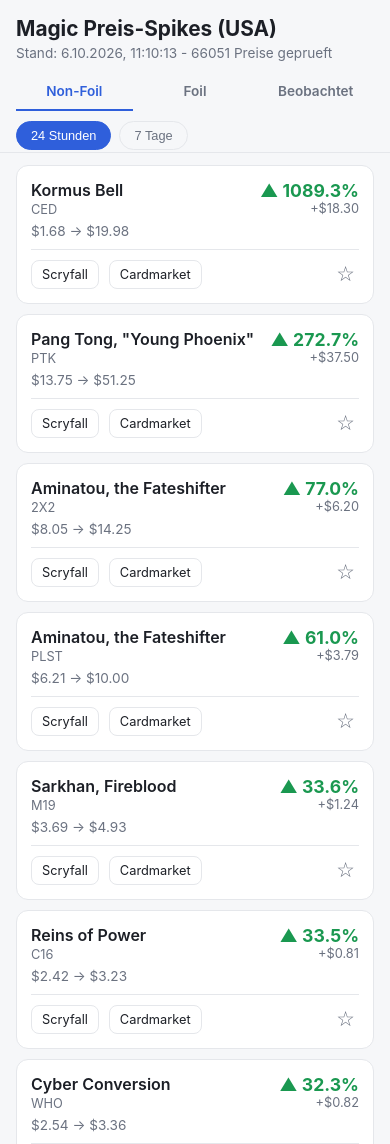
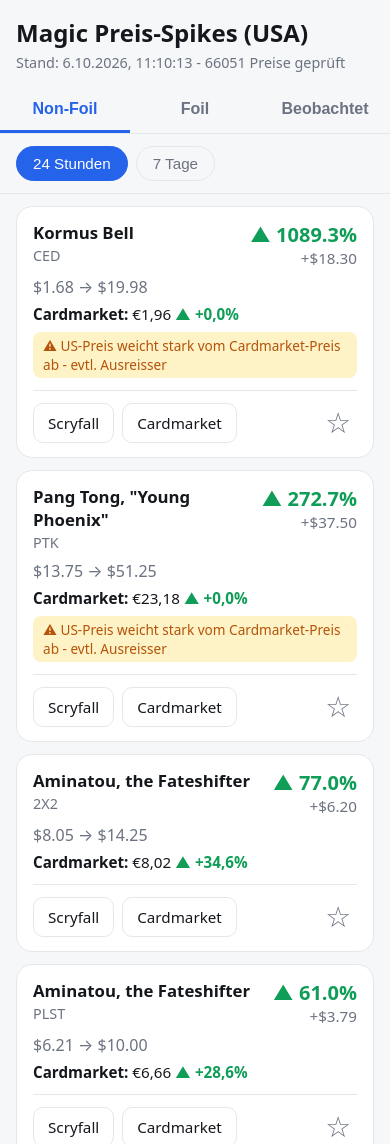
Before and after one commit to BoomBanks/Potato-Check, a plain HTML site: page site/index.html in a window 390 px wide. Shown: the top 1144 px of the page. Drawn offline with Linux system fonts and the light colour scheme.

Commit message:
Update index.html

```diff
--- a/site/index.html
+++ b/site/index.html
@@ -1,302 +1,295 @@
-<!DOCTYPE html>
+<!doctype html>
 <html lang="de">
 <head>
-<meta charset="UTF-8">
-<meta name="viewport" content="width=device-width, initial-scale=1, viewport-fit=cover">
-<title>MTG Preis-Spikes (USA)</title>
+<meta charset="utf-8">
+<meta name="viewport" content="width=device-width, initial-scale=1">
+<title>Magic Preis-Spikes</title>
 <style>
-  :root{
-    --bg:#0f1115; --card:#1a1d24; --text:#eef0f3; --muted:#9aa1ac;
-    --up:#3ddc84; --down:#ff5c5c; --border:#2a2e37; --accent:#5b8cff; --star:#f5c518;
-  }
-  @media (prefers-color-scheme: light){
-    :root:not([data-theme="dark"]){
-      --bg:#f6f7f9; --card:#ffffff; --text:#1c1f26; --muted:#6b7280;
-      --up:#1a9850; --down:#d6334c; --border:#e5e7eb; --accent:#2f5fdb; --star:#b8860b;
-    }
-  }
-  *{box-sizing:border-box}
-  html,body{height:100%}
-  body{
-    margin:0; background:var(--bg); color:var(--text);
-    font-family:-apple-system,BlinkMacSystemFont,"Segoe UI",Roboto,sans-serif;
-    padding-top:env(safe-area-inset-top,0px);
-    padding-bottom:env(safe-area-inset-bottom,0px);
-  }
-  header{
-    padding:20px 16px 0; position:sticky; top:0;
-    padding-top:calc(16px + env(safe-area-inset-top,0px));
-    background:var(--bg); border-bottom:1px solid var(--border); z-index:10;
-  }
-  h1{font-size:1.3rem; margin:0 0 4px}
-  #meta{color:var(--muted); font-size:0.85rem; margin-bottom:12px}
-  .tabs{display:flex; gap:4px}
-  .tab{
-    flex:1; text-align:center; padding:10px; cursor:pointer;
-    color:var(--muted); font-weight:600; font-size:0.85rem;
-    border-bottom:2px solid transparent;
-  }
-  .tab.active{color:var(--accent); border-bottom-color:var(--accent)}
-  .period-row{display:flex; gap:8px; padding:10px 0 2px}
-  .period-btn{
-    padding:6px 14px; border-radius:999px; border:1px solid var(--border);
-    background:transparent; color:var(--muted); font-size:0.8rem; cursor:pointer;
-  }
-  .period-btn.active{background:var(--accent); border-color:var(--accent); color:#fff}
-  main{padding:12px 16px 40px; max-width:680px; margin:0 auto}
-  .card{
-    background:var(--card); border:1px solid var(--border); border-radius:12px;
-    padding:14px; margin-bottom:10px;
-  }
-  .card-top{display:flex; justify-content:space-between; gap:10px}
-  .name{font-weight:600; font-size:1rem}
-  .set{color:var(--muted); font-size:0.8rem; margin-top:2px}
-  .prices{color:var(--muted); font-size:0.85rem; margin-top:6px}
-  .change{text-align:right; white-space:nowrap; font-weight:700; font-size:1.1rem}
-  .change.up{color:var(--up)}
-  .change.down{color:var(--down)}
-  .abs{font-size:0.8rem; font-weight:400; color:var(--muted)}
-  .card-actions{display:flex; align-items:center; gap:10px; margin-top:10px; padding-top:10px; border-top:1px solid var(--border)}
-  .link-btn{
-    font-size:0.8rem; padding:6px 10px; border-radius:8px; border:1px solid var(--border);
-    color:var(--text); text-decoration:none; background:transparent;
-  }
-  .star-btn{
-    margin-left:auto; background:none; border:none; font-size:1.3rem; cursor:pointer;
-    color:var(--muted); line-height:1; padding:4px;
-  }
-  .star-btn.active{color:var(--star)}
-  #empty{color:var(--muted); text-align:center; padding:40px 16px}
-  .watch-date{color:var(--muted); font-size:0.75rem; margin-top:4px}
+:root{--bg:#f6f7f9;--card:#fff;--text:#14171c;--muted:#6b7280;--line:#e5e7eb;--accent:#2563eb;--up:#0f9d58;--down:#d93025;--warn:#b45309;--warnbg:#fef3c7}
+@media (prefers-color-scheme:dark){:root{--bg:#0d1016;--card:#1a1e27;--text:#f1f3f6;--muted:#9aa3b2;--line:#2b303b;--accent:#5b8def;--up:#34d27b;--down:#ff6b6b;--warn:#fbbf24;--warnbg:#3a2e10}}
+*{box-sizing:border-box}
+body{margin:0;background:var(--bg);color:var(--text);font-family:system-ui,-apple-system,Segoe UI,Roboto,sans-serif;padding-bottom:40px}
+header{padding:16px 16px 4px}
+h1{margin:0 0 4px;font-size:1.5rem}
+.sub{color:var(--muted);font-size:.9rem}
+.tabs{display:flex;border-bottom:1px solid var(--line);margin-top:12px}
+.tab{flex:1;padding:12px 4px;background:none;border:0;border-bottom:3px solid transparent;color:var(--muted);font-size:1rem;font-weight:600}
+.tab.active{color:var(--accent);border-bottom-color:var(--accent)}
+.periods{display:flex;gap:8px;padding:12px 16px;border-bottom:1px solid var(--line)}
+.pill{padding:8px 16px;border-radius:999px;border:1px solid var(--line);background:none;color:var(--muted);font-size:.95rem}
+.pill.active{background:var(--accent);border-color:var(--accent);color:#fff}
+main{padding:12px 16px}
+.card{background:var(--card);border:1px solid var(--line);border-radius:16px;padding:14px 16px;margin-bottom:12px}
+.row{display:flex;justify-content:space-between;gap:12px}
+.name{font-weight:700;font-size:1.05rem}
+.set{color:var(--muted);font-size:.9rem;margin-top:2px}
+.pct{text-align:right;font-weight:700;font-size:1.25rem;color:var(--up);white-space:nowrap}
+.pct.neg{color:var(--down)}
+.abs{text-align:right;color:var(--muted);font-size:.95rem}
+.prices{color:var(--muted);margin-top:8px}
+.cm{margin-top:6px;font-size:.95rem}
+.cm b{font-weight:700}
+.cm .p{font-weight:700}
+.cm .p.up{color:var(--up)}
+.cm .p.down{color:var(--down)}
+.warn{display:inline-block;margin-top:8px;padding:4px 10px;border-radius:8px;background:var(--warnbg);color:var(--warn);font-size:.85rem}
+.actions{display:flex;align-items:center;gap:8px;margin-top:12px;padding-top:12px;border-top:1px solid var(--line)}
+a.btn{padding:9px 14px;border:1px solid var(--line);border-radius:10px;color:var(--text);text-decoration:none;font-size:.95rem}
+.star{margin-left:auto;background:none;border:0;font-size:1.8rem;color:var(--muted);padding:0 6px;line-height:1}
+.star.on{color:#f5b301}
+.empty{color:var(--muted);text-align:center;padding:40px 12px;line-height:1.5}
+.small{font-size:.85rem;color:var(--muted)}
 </style>
 </head>
 <body>
 <header>
   <h1>Magic Preis-Spikes (USA)</h1>
-  <div id="meta">Lade...</div>
-  <div class="tabs">
-    <div class="tab active" data-finish="nonfoil">Non-Foil</div>
-    <div class="tab" data-finish="foil">Foil</div>
-    <div class="tab" data-finish="watched">Beobachtet</div>
-  </div>
-  <div class="period-row" id="periodRow">
-    <button class="period-btn active" data-period="24h">24 Stunden</button>
-    <button class="period-btn" data-period="7d">7 Tage</button>
-  </div>
+  <div class="sub" id="stand">Lade ...</div>
 </header>
+<div class="tabs">
+  <button class="tab active" data-tab="nonfoil">Non-Foil</button>
+  <button class="tab" data-tab="foil">Foil</button>
+  <button class="tab" data-tab="watch">Beobachtet</button>
+</div>
+<div class="periods" id="periods">
+  <button class="pill active" data-period="24h">24 Stunden</button>
+  <button class="pill" data-period="7d">7 Tage</button>
+</div>
 <main id="list"></main>
 
 <script>
-const WATCHLIST_KEY = 'mtg-spike-watchlist';
-let DATA = null;
-let currentFinish = 'nonfoil';
-let currentPeriod = '24h';
+var WL_KEY = "mtg-spike-watchlist";
+var DATA = null;
+var tab = "nonfoil";
+var period = "24h";
+var liveCache = {};
 
-function getWatchlist(){
-  try{ return JSON.parse(localStorage.getItem(WATCHLIST_KEY)) || []; }
-  catch(e){ return []; }
+function safeGet(){try{return localStorage.getItem(WL_KEY)}catch(e){return null}}
+function safeSet(v){try{localStorage.setItem(WL_KEY,v)}catch(e){}}
+
+function loadWatch(){
+  var raw = safeGet(), arr = [];
+  try { arr = JSON.parse(raw || "[]"); } catch(e) { arr = []; }
+  if (!Array.isArray(arr)) {
+    // Falls frueher als Objekt {key: eintrag} gespeichert
+    arr = Object.keys(arr || {}).map(function(k){ var e = arr[k]; if (e && !e.key) e.key = k; return e; });
+  }
+  return arr.filter(Boolean).map(normWatch);
 }
-function saveWatchlist(list){
-  try{ localStorage.setItem(WATCHLIST_KEY, JSON.stringify(list)); }
-  catch(e){ /* ignore */ }
+function first(o, keys){
+  for (var i=0;i<keys.length;i++){ if (o[keys[i]] !== undefined && o[keys[i]] !== null) return o[keys[i]]; }
+  return null;
 }
-function isWatched(id, finish){
-  return getWatchlist().some(w => w.id === id && w.finish === finish);
+function normWatch(e){
+  var foil = !!first(e, ["foil","isFoil","is_foil"]);
+  var id = first(e, ["id","card_id","cardId"]);
+  return {
+    id: id,
+    foil: foil,
+    name: e.name || "?",
+    set: e.set || "",
+    url: e.url || null,
+    cardmarket_url: e.cardmarket_url || e.cardmarketUrl || null,
+    price_at_mark: first(e, ["price_at_mark","priceAtMark","mark_price","markPrice","start_price","startPrice","price"]),
+    eur_at_mark: first(e, ["eur_at_mark","eurAtMark"]),
+    marked_at: first(e, ["marked_at","markedAt","date","added","addedAt"])
+  };
 }
-function toggleWatch(spike, finish){
-  let list = getWatchlist();
-  const idx = list.findIndex(w => w.id === spike.id && w.finish === finish);
-  if(idx >= 0){
-    list.splice(idx, 1);
-  }else{
+function saveWatch(list){ safeSet(JSON.stringify(list)); }
+function wKey(id, foil){ return id + (foil ? "|f" : "|n"); }
+function isWatched(id, foil){
+  return loadWatch().some(function(w){ return w.id === id && w.foil === foil; });
+}
+function toggleWatch(s, foil){
+  var list = loadWatch();
+  var idx = -1;
+  for (var i=0;i<list.length;i++){ if (list[i].id === s.id && list[i].foil === foil) idx = i; }
+  if (idx >= 0) { list.splice(idx,1); }
+  else {
     list.push({
-      id: spike.id, finish: finish, name: spike.name, set: spike.set,
-      url: spike.url, cardmarket_url: spike.cardmarket_url,
-      price_when_marked: spike.price_today, marked_at: new Date().toISOString()
+      id: s.id, foil: foil, name: s.name, set: s.set, url: s.url,
+      cardmarket_url: s.cardmarket_url,
+      price_at_mark: s.price_today,
+      eur_at_mark: (s.eur_price_today !== undefined ? s.eur_price_today : null),
+      marked_at: new Date().toISOString()
     });
   }
-  saveWatchlist(list);
+  saveWatch(list);
   render();
 }
 
-function linksHtml(url, cardmarket_url){
-  let html = '';
-  if(url) html += `<a class="link-btn" href="${url}" target="_blank" rel="noopener">Scryfall</a>`;
-  if(cardmarket_url) html += `<a class="link-btn" href="${cardmarket_url}" target="_blank" rel="noopener">Cardmarket</a>`;
-  return html;
+function usd(v){ return v === null || v === undefined ? "-" : "$" + Number(v).toFixed(2); }
+function eur(v){ return v === null || v === undefined ? "-" : "\u20ac" + Number(v).toFixed(2).replace(".", ","); }
+function esc(s){ return String(s == null ? "" : s).replace(/[&<>"]/g, function(c){ return {"&":"&amp;","<":"&lt;",">":"&gt;",'"':"&quot;"}[c]; }); }
+function pctTxt(p){ return (p >= 0 ? "+" : "") + p.toFixed(1).replace(".", ",") + "%"; }
+function fmtDate(iso){
+  if (!iso) return "";
+  var d = new Date(iso); if (isNaN(d)) return String(iso);
+  return d.getDate() + "." + (d.getMonth()+1) + "." + d.getFullYear();
 }
 
-function spikeCardHtml(s, finish){
-  const dir = s.change_pct >= 0 ? 'up' : 'down';
-  const arrow = s.change_pct >= 0 ? '&#9650;' : '&#9660;';
-  const watched = isWatched(s.id, finish);
-  return `<div class="card">
-    <div class="card-top">
-      <div>
-        <div class="name">${s.name}</div>
-        <div class="set">${s.set}</div>
-        <div class="prices">$${s.price_yesterday.toFixed(2)} &rarr; $${s.price_today.toFixed(2)}</div>
-      </div>
-      <div class="change ${dir}">${arrow} ${Math.abs(s.change_pct).toFixed(1)}%
-        <div class="abs">${s.change_abs >= 0 ? '+' : ''}$${s.change_abs.toFixed(2)}</div>
-      </div>
-    </div>
-    <div class="card-actions">
-      ${linksHtml(s.url, s.cardmarket_url)}
-      <button class="star-btn ${watched ? 'active' : ''}" data-id="${s.id}" data-finish="${finish}" title="Beobachten">${watched ? '&#9733;' : '&#9734;'}</button>
-    </div>
-  </div>`;
+// Cardmarket-Zeile: Preis in EUR + Veraenderung in % (wenn Vergleich vorhanden)
+function eurTrendHtml(today, pct){
+  if (today === null || today === undefined) {
+    return '<div class="cm"><b>Cardmarket:</b> <span class="small">kein Preis</span></div>';
+  }
+  var pctPart = "";
+  if (pct !== null && pct !== undefined) {
+    pctPart = ' <span class="p ' + (pct >= 0 ? "up" : "down") + '">' + (pct >= 0 ? "\u25b2 " : "\u25bc ") + pctTxt(pct) + '</span>';
+  } else {
+    pctPart = ' <span class="small">(Vergleich folgt)</span>';
+  }
+  return '<div class="cm"><b>Cardmarket:</b> ' + eur(today) + pctPart + '</div>';
 }
 
-async function fetchLivePrice(id, finish){
-  try{
-    const res = await fetch(`https://api.scryfall.com/cards/${id}`);
-    if(!res.ok) return null;
-    const card = await res.json();
-    const p = finish === 'foil' ? card.prices.usd_foil : card.prices.usd;
-    return p ? parseFloat(p) : null;
-  }catch(e){
-    return null;
+// Warnung wenn US-Preis viel hoeher als CM-Preis (typisch fuer Daten-Ausreisser)
+function outlierHtml(usdPrice, eurPrice){
+  if (eurPrice && usdPrice && usdPrice / eurPrice > 2) {
+    return '<div class="warn">\u26a0 US-Preis weicht stark vom Cardmarket-Preis ab - evtl. Ausreisser</div>';
   }
+  return "";
 }
 
-async function renderWatched(){
-  const list = document.getElementById('list');
-  const watchlist = getWatchlist();
-  if(!watchlist.length){
-    list.innerHTML = '<div id="empty">Noch keine Karten markiert. Tippe auf den Stern bei einer Karte, um sie hier zu beobachten.</div>';
-    return;
-  }
-  list.innerHTML = watchlist.map(w => `<div class="card" id="watch-${w.id}-${w.finish}">
-    <div class="card-top">
-      <div>
-        <div class="name">${w.name}</div>
-        <div class="set">${w.set} ${w.finish === 'foil' ? '(Foil)' : ''}</div>
-        <div class="prices">Preis beim Markieren: $${w.price_when_marked.toFixed(2)}</div>
-        <div class="watch-date">Beobachtet seit ${new Date(w.marked_at).toLocaleDateString('de-DE')}</div>
-      </div>
-      <div class="change" id="live-${w.id}-${w.finish}">&hellip;</div>
-    </div>
-    <div class="card-actions">
-      ${linksHtml(w.url, w.cardmarket_url)}
-      <button class="star-btn active" data-id="${w.id}" data-finish="${w.finish}" title="Entmarkieren">&#9733;</button>
-    </div>
-  </div>`).join('');
-
-  attachStarHandlers();
-
-  for(const w of watchlist){
-    const price = await fetchLivePrice(w.id, w.finish);
-    const el = document.getElementById(`live-${w.id}-${w.finish}`);
-    if(!el) continue;
-    if(price === null){
-      el.innerHTML = '<span style="color:var(--muted); font-size:0.85rem">nicht verfügbar</span>';
-      continue;
-    }
-    const diff = price - w.price_when_marked;
-    const pct = w.price_when_marked > 0 ? (diff / w.price_when_marked) * 100 : 0;
-    const dir = diff >= 0 ? 'up' : 'down';
-    const arrow = diff >= 0 ? '&#9650;' : '&#9660;';
-    el.className = `change ${dir}`;
-    el.innerHTML = `${arrow} ${Math.abs(pct).toFixed(1)}%
-      <div class="abs">jetzt $${price.toFixed(2)}</div>`;
-  }
+function cardHtml(s, foil){
+  var on = isWatched(s.id, foil);
+  var cm = s.cardmarket_url ? '<a class="btn" target="_blank" rel="noopener" href="' + esc(s.cardmarket_url) + '">Cardmarket</a>' : "";
+  var sf = s.url ? '<a class="btn" target="_blank" rel="noopener" href="' + esc(s.url) + '">Scryfall</a>' : "";
+  return '<div class="card">' +
+    '<div class="row"><div><div class="name">' + esc(s.name) + '</div><div class="set">' + esc(s.set) + '</div></div>' +
+    '<div><div class="pct">\u25b2 ' + s.change_pct.toFixed(1) + '%</div><div class="abs">+$' + s.change_abs.toFixed(2) + '</div></div></div>' +
+    '<div class="prices">' + usd(s.price_yesterday) + ' \u2192 ' + usd(s.price_today) + '</div>' +
+    eurTrendHtml(s.eur_price_today, s.eur_change_pct) +
+    outlierHtml(s.price_today, s.eur_price_today) +
+    '<div class="actions">' + sf + cm +
+    '<button class="star' + (on ? " on" : "") + '" data-star="' + esc(s.id) + '" aria-label="Beobachten">' + (on ? "\u2605" : "\u2606") + '</button></div></div>';
 }
 
-function attachStarHandlers(){
-  document.querySelectorAll('.star-btn').forEach(btn => {
-    btn.addEventListener('click', () => {
-      const id = btn.dataset.id;
-      const finish = btn.dataset.finish;
-      if(currentFinish === 'watched'){
-        let list = getWatchlist().filter(w => !(w.id === id && w.finish === finish));
-        saveWatchlist(list);
-        render();
-        return;
-      }
-      const spikes = finish === 'foil' ? DATA.spikes_foil : DATA.spikes_nonfoil;
-      const spike = spikes.find(s => s.id === id);
-      if(spike) toggleWatch(spike, finish);
-    });
-  });
+function watchCardHtml(w){
+  var live = liveCache[wKey(w.id, w.foil)];
+  var nowUsd = live ? live.usd : null;
+  var nowEur = live ? live.eur : null;
+  var head = "", pctBlock = "";
+  if (nowUsd !== null && nowUsd !== undefined && w.price_at_mark) {
+    var p = (nowUsd - w.price_at_mark) / w.price_at_mark * 100;
+    pctBlock = '<div class="pct ' + (p < 0 ? "neg" : "") + '">' + (p < 0 ? "\u25bc " : "\u25b2 ") + Math.abs(p).toFixed(1) + '%</div><div class="abs">jetzt ' + usd(nowUsd) + '</div>';
+  } else {
+    pctBlock = '<div class="abs">' + (live ? "kein Preis" : "l\u00e4dt ...") + '</div>';
+  }
+  var eurLine = "";
+  if (live) {
+    var ep = null;
+    if (w.eur_at_mark && nowEur) ep = (nowEur - w.eur_at_mark) / w.eur_at_mark * 100;
+    var base = w.eur_at_mark ? ' <span class="small">(beim Markieren ' + eur(w.eur_at_mark) + ')</span>' : "";
+    eurLine = '<div class="cm"><b>Cardmarket jetzt:</b> ' + eur(nowEur) +
+      (ep !== null ? ' <span class="p ' + (ep >= 0 ? "up" : "down") + '">' + (ep >= 0 ? "\u25b2 " : "\u25bc ") + pctTxt(ep) + '</span>' : '') + base + '</div>';
+  }
+  var cm = w.cardmarket_url ? '<a class="btn" target="_blank" rel="noopener" href="' + esc(w.cardmarket_url) + '">Cardmarket</a>' : "";
+  var sf = w.url ? '<a class="btn" target="_blank" rel="noopener" href="' + esc(w.url) + '">Scryfall</a>' : "";
+  return '<div class="card">' +
+    '<div class="row"><div><div class="name">' + esc(w.name) + '</div><div class="set">' + esc(w.set) + (w.foil ? " (Foil)" : "") + '</div></div><div>' + pctBlock + '</div></div>' +
+    '<div class="prices">Preis beim Markieren: ' + usd(w.price_at_mark) + '</div>' +
+    '<div class="small" style="margin-top:2px">Beobachtet seit ' + esc(fmtDate(w.marked_at)) + '</div>' +
+    eurLine +
+    (live ? outlierHtml(nowUsd, nowEur) : "") +
+    '<div class="actions">' + sf + cm +
+    '<button class="star on" data-unstar="' + esc(w.id) + '" data-foil="' + (w.foil ? "1" : "0") + '" aria-label="Nicht mehr beobachten">\u2605</button></div></div>';
+}
+
+function fetchLive(w){
+  var k = wKey(w.id, w.foil);
+  if (liveCache[k] !== undefined || !w.id) return;
+  liveCache[k] = null;
+  fetch("https://api.scryfall.com/cards/" + encodeURIComponent(w.id))
+    .then(function(r){ return r.json(); })
+    .then(function(c){
+      var p = c.prices || {};
+      var u = w.foil ? p.usd_foil : p.usd;
+      var e = w.foil ? p.eur_foil : p.eur;
+      liveCache[k] = { usd: u ? parseFloat(u) : null, eur: e ? parseFloat(e) : null };
+      if (tab === "watch") render();
+    })
+    .catch(function(){ liveCache[k] = { usd: null, eur: null }; if (tab === "watch") render(); });
 }
 
 function render(){
-  const list = document.getElementById('list');
-  const periodRow = document.getElementById('periodRow');
-  periodRow.style.display = currentFinish === 'watched' ? 'none' : 'flex';
+  var el = document.getElementById("list");
+  document.getElementById("periods").style.display = tab === "watch" ? "none" : "flex";
+  if (!DATA) { el.innerHTML = '<div class="empty">Lade Daten ...</div>'; return; }
 
-  if(currentFinish === 'watched'){
-    renderWatched();
-    return;
-  }
-  if(!DATA){ return; }
-
-  if(currentPeriod === '7d'){
-    if(!DATA.has_7d_comparison){
-      list.innerHTML = '<div id="empty">Noch nicht genug Preis-Historie fuer den 7-Tage-Vergleich. Das baut sich in den ersten Tagen automatisch auf.</div>';
+  if (tab === "watch") {
+    var wl = loadWatch();
+    if (!wl.length) {
+      el.innerHTML = '<div class="empty">Noch keine Karten markiert.<br>Tippe bei einer Karte auf den Stern, um sie zu beobachten.</div>';
       return;
     }
-    const spikes7d = currentFinish === 'foil' ? DATA.spikes_foil_7d : DATA.spikes_nonfoil_7d;
-    if(!spikes7d || !spikes7d.length){
-      list.innerHTML = '<div id="empty">Aktuell keine Karten mit mindestens 35% Anstieg in den letzten 7 Tagen.</div>';
-      return;
-    }
-    list.innerHTML = spikes7d.map(s => spikeCardHtml(s, currentFinish)).join('');
-    attachStarHandlers();
+    wl.forEach(fetchLive);
+    el.innerHTML = wl.map(watchCardHtml).join("");
     return;
   }
 
-  if(!DATA.compared_to_previous_run){
-    list.innerHTML = '<div id="empty">Erster Durchlauf - noch kein Vergleichswert von gestern. Morgen gibt es die ersten Spikes.</div>';
+  var foil = tab === "foil";
+  var list;
+  if (period === "7d") {
+    if (!DATA.has_7d_comparison) {
+      el.innerHTML = '<div class="empty">Der 7-Tage-Vergleich braucht mindestens 5 Tage gespeicherten Verlauf.<br>Er erscheint automatisch, sobald genug Tage vorhanden sind.</div>';
+      return;
+    }
+    list = foil ? DATA.spikes_foil_7d : DATA.spikes_nonfoil_7d;
+  } else {
+    if (!DATA.compared_to_previous_run) {
+      el.innerHTML = '<div class="empty">Noch kein Vergleichstag vorhanden.<br>Ab dem n\u00e4chsten Lauf erscheinen hier Spikes.</div>';
+      return;
+    }
+    list = foil ? DATA.spikes_foil : DATA.spikes_nonfoil;
+  }
+  if (!list || !list.length) {
+    el.innerHTML = '<div class="empty">Aktuell keine Spikes, die die Filter erf\u00fcllen.</div>';
     return;
   }
+  el.innerHTML = list.map(function(s){ return cardHtml(s, foil); }).join("");
+}
 
-  const spikes = currentFinish === 'foil' ? DATA.spikes_foil : DATA.spikes_nonfoil;
-  if(!spikes || !spikes.length){
-    list.innerHTML = '<div id="empty">Aktuell keine Spikes ueber $3 mit mindestens 20% Anstieg.</div>';
+document.addEventListener("click", function(ev){
+  var t = ev.target;
+  if (t.classList.contains("tab")) {
+    tab = t.getAttribute("data-tab");
+    Array.prototype.forEach.call(document.querySelectorAll(".tab"), function(b){ b.classList.toggle("active", b === t); });
+    render(); return;
+  }
+  if (t.classList.contains("pill")) {
+    period = t.getAttribute("data-period");
+    Array.prototype.forEach.call(document.querySelectorAll(".pill"), function(b){ b.classList.toggle("active", b === t); });
+    render(); return;
+  }
+  if (t.hasAttribute("data-star")) {
+    var id = t.getAttribute("data-star");
+    var foil = tab === "foil";
+    var src = period === "7d" ? (foil ? DATA.spikes_foil_7d : DATA.spikes_nonfoil_7d) : (foil ? DATA.spikes_foil : DATA.spikes_nonfoil);
+    var s = (src || []).filter(function(x){ return x.id === id; })[0];
+    if (s) toggleWatch(s, foil);
     return;
   }
-
-  list.innerHTML = spikes.map(s => spikeCardHtml(s, currentFinish)).join('');
-  attachStarHandlers();
-}
-
-document.querySelectorAll('.tab').forEach(tab => {
-  tab.addEventListener('click', () => {
-    document.querySelectorAll('.tab').forEach(t => t.classList.remove('active'));
-    tab.classList.add('active');
-    currentFinish = tab.dataset.finish;
+  if (t.hasAttribute("data-unstar")) {
+    var uid = t.getAttribute("data-unstar");
+    var uf = t.getAttribute("data-foil") === "1";
+    saveWatch(loadWatch().filter(function(w){ return !(w.id === uid && w.foil === uf); }));
     render();
-  });
+  }
 });
 
-document.querySelectorAll('.period-btn').forEach(btn => {
-  btn.addEventListener('click', () => {
-    document.querySelectorAll('.period-btn').forEach(b => b.classList.remove('active'));
-    btn.classList.add('active');
-    currentPeriod = btn.dataset.period;
+fetch("./data.json?t=" + Date.now(), { cache: "no-store" })
+  .then(function(r){ return r.json(); })
+  .then(function(d){
+    DATA = d;
+    var dt = new Date(d.generated_at);
+    var total = (d.card_count_nonfoil || 0) + (d.card_count_foil || 0);
+    document.getElementById("stand").textContent =
+      "Stand: " + dt.toLocaleString("de-AT") + " - " + total + " Preise gepr\u00fcft";
     render();
+  })
+  .catch(function(){
+    document.getElementById("stand").textContent = "Daten konnten nicht geladen werden.";
   });
-});
-
-async function load(){
-  const meta = document.getElementById('meta');
-  try{
-    const res = await fetch('./data.json?_=' + Date.now());
-    if(!res.ok) throw new Error('data.json nicht gefunden');
-    DATA = await res.json();
-
-    const generated = new Date(DATA.generated_at);
-    const count = (DATA.card_count_nonfoil || 0) + (DATA.card_count_foil || 0);
-    meta.textContent = `Stand: ${generated.toLocaleString('de-DE')} - ${count} Preise geprueft`;
-    render();
-  }catch(err){
-    meta.textContent = 'Fehler beim Laden der Daten.';
-    console.error(err);
-  }
-}
-load();
 </script>
 </body>
 </html>
```
